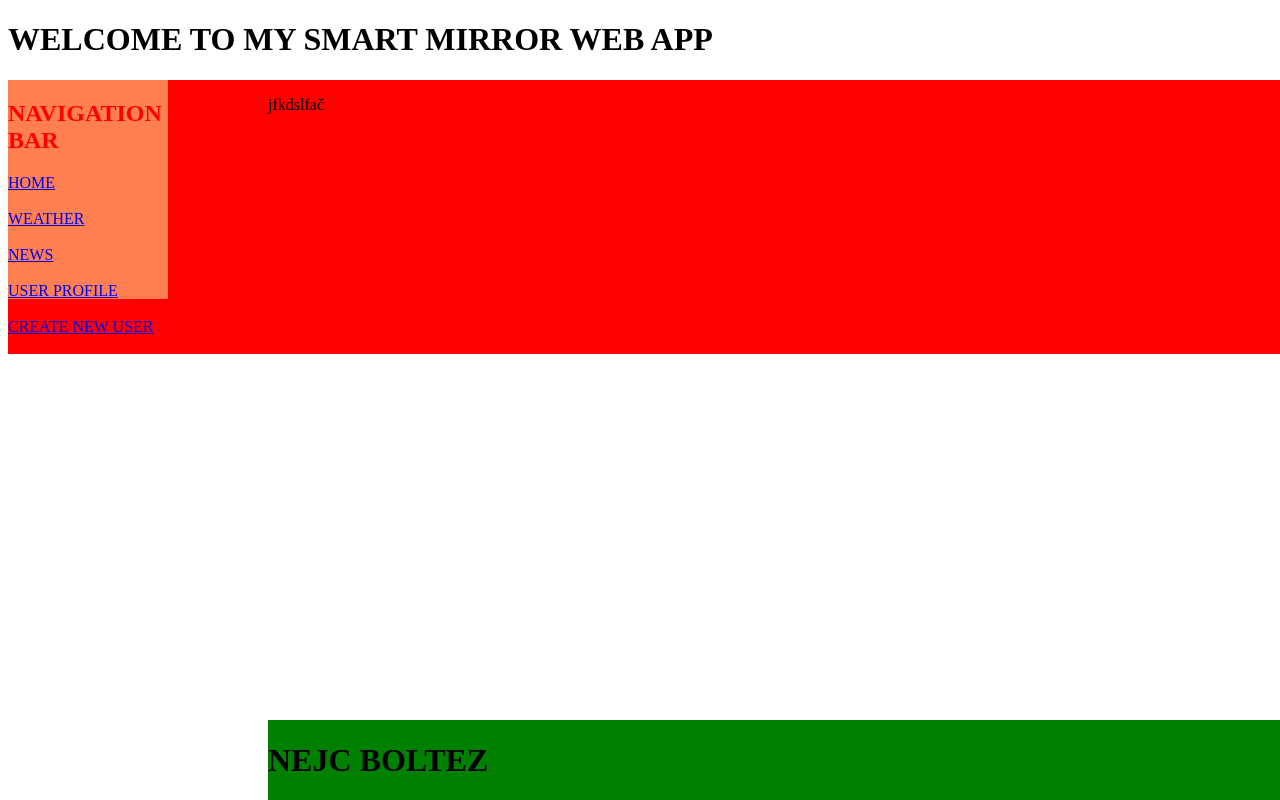
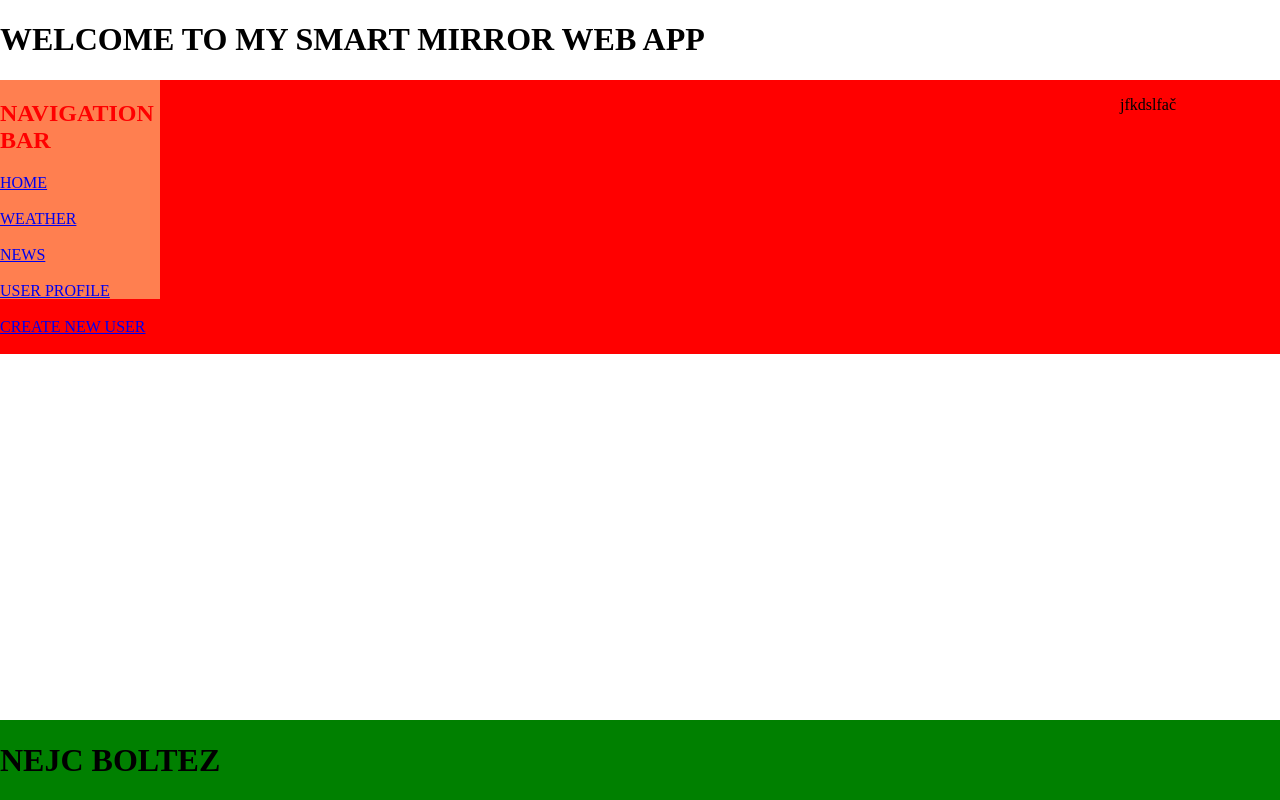
Before and after one commit to NejcBoltez/smart-mirror-server, a Django app: page / in a window 1280 px wide; the page is wider, and only the part inside the window is pictured. Run offline with Django 3.2, Linux system fonts and the light colour scheme.

Commit message:
Footer container does not expand through entire screen

```diff
--- a/templates/main_header.html
+++ b/templates/main_header.html
@@ -1,6 +1,7 @@
 <!DOCTYPE html>
 
 <html>
+
 <head>
     <meta charset="UTF-8" />
     <meta http-equiv="X-UA-Compatible" content="IE=edge" />
@@ -8,36 +9,40 @@
     <link rel="shortcut icon" href="assets/favicon.ico" type="image/x-icon" />
     <title>Smart mirror web app</title>
 </head>
+
 <body>
     <style>
-            body{
-                width:100%;
+        body {
+            width: 100%;
+            margin: 0;
+            padding: 0;
         }
+
         .home-container {
             display: grid;
             background-color: red;
             grid-template-columns: 1fr 6fr 1fr;
             width: 100%;
         }
-            .nav-container{
+
+        .nav-container {
             background-color: coral;
-                color:red;
+            color: red;
             height: 80%;
             width: 100%;
         }
-            .value-container{
+
+        .value-container {
             padding-left: 100px;
             width: 100%;
         }
-            footer {
+
+        .footer {
             background-color: green;
             position: absolute;
             bottom: 0;
-                margin: 0px;
-                padding: 0px;
-                min-width:100%;
-                max-width:100%;
-                padding-left: 0 px;
+            margin: auto;
+            width: 100%;
         }
     </style>
     <header>
@@ -58,13 +63,12 @@
             <br></br>
         </div>
         <div class="value-container">
-                {% block content%}
-                {% endblock %}
-            <div>
+            {% block content%} {% endblock %}
         </div>
 
-        <footer>
+        <div class="footer">
             <h1>NEJC BOLTEZ</h1>
-        </footer>
+        </div>
 </body>
+
 </html>
```
Lines whose indentation alone changed are shown as unchanged.
